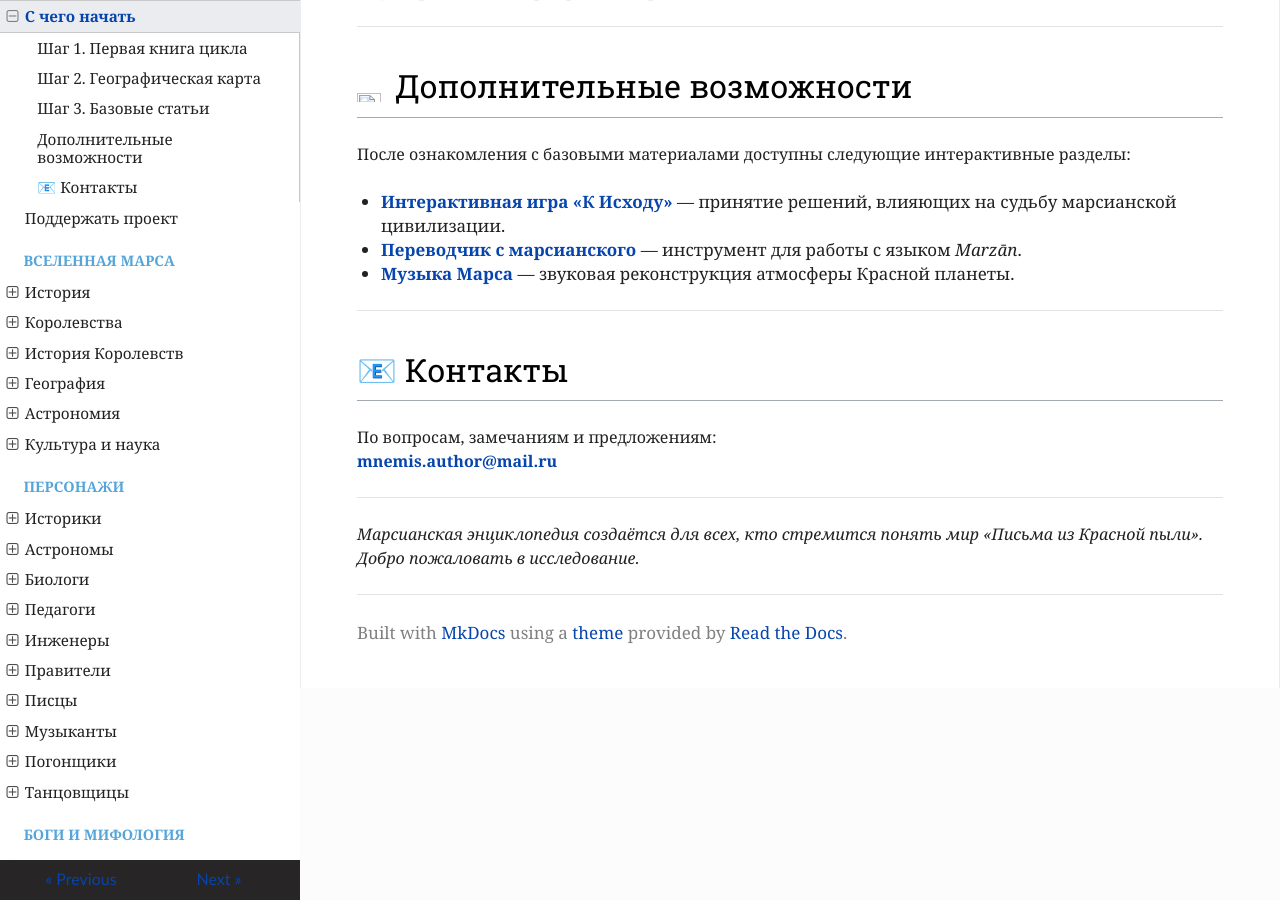
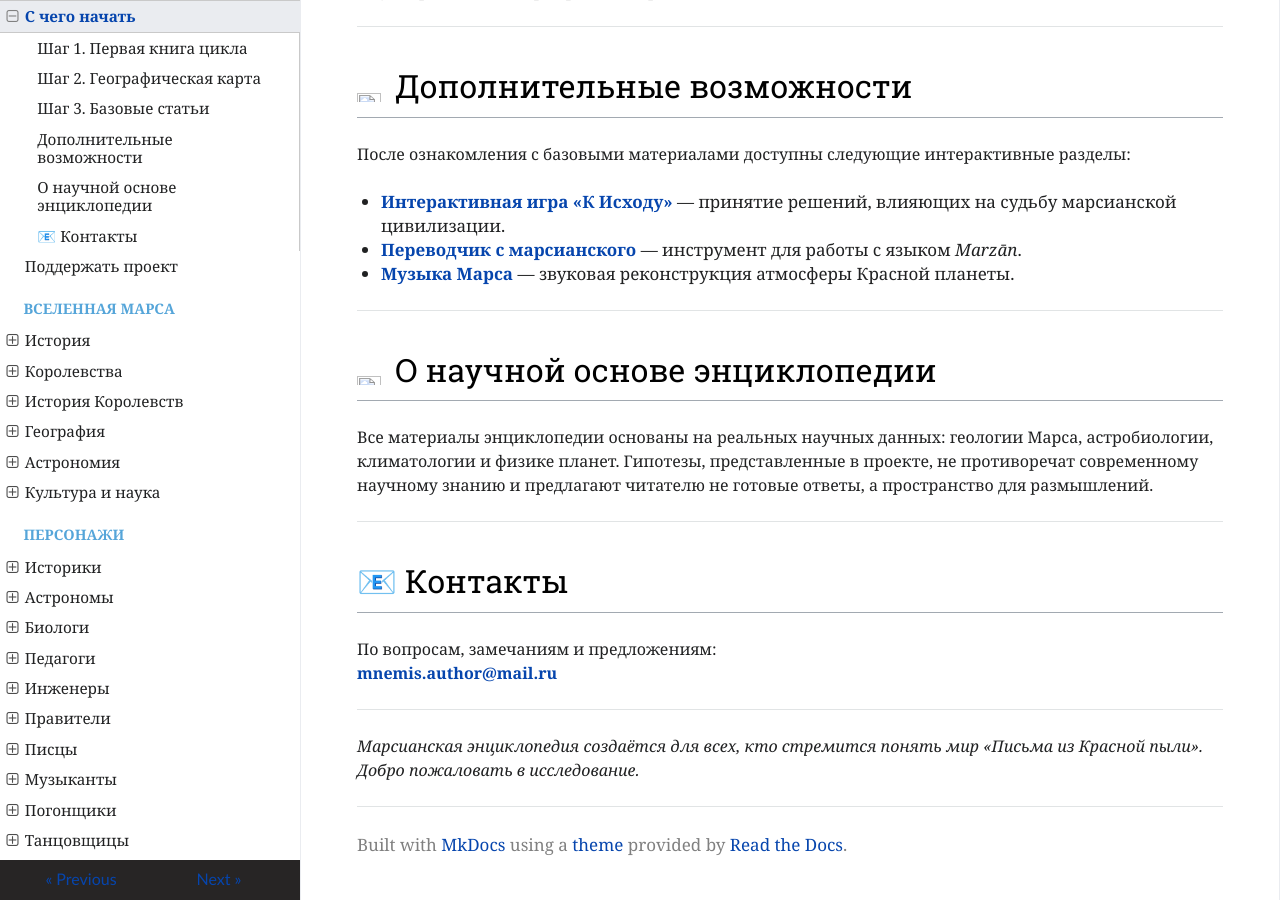
Before and after one commit to ivanhohlov14-bit/mars-encyclopedia, an MkDocs documentation site: the page built from docs/start-here.md, in a window 1280 px wide and 900 px high, scrolled down 1216 px. Built offline with MkDocs 1.6.1, drawn with Linux system fonts in a browser that asks for light colours; nearby versions of some CDN libraries.

Commit message:
Update start-here.md

```diff
--- a/docs/start-here.md
+++ b/docs/start-here.md
@@ -44,6 +44,12 @@
 
 ---
 
+## <img src="assets/images/stickers/sticker-tablet.png" style="width: 24px; height: 24px; display: inline; vertical-align: middle; margin-right: 6px;"> О научной основе энциклопедии
+
+Все материалы энциклопедии основаны на реальных научных данных: геологии Марса, астробиологии, климатологии и физике планет. Гипотезы, представленные в проекте, не противоречат современному научному знанию и предлагают читателю не готовые ответы, а пространство для размышлений.
+
+---
+
 ## 📧 Контакты
 
 По вопросам, замечаниям и предложениям:
```
